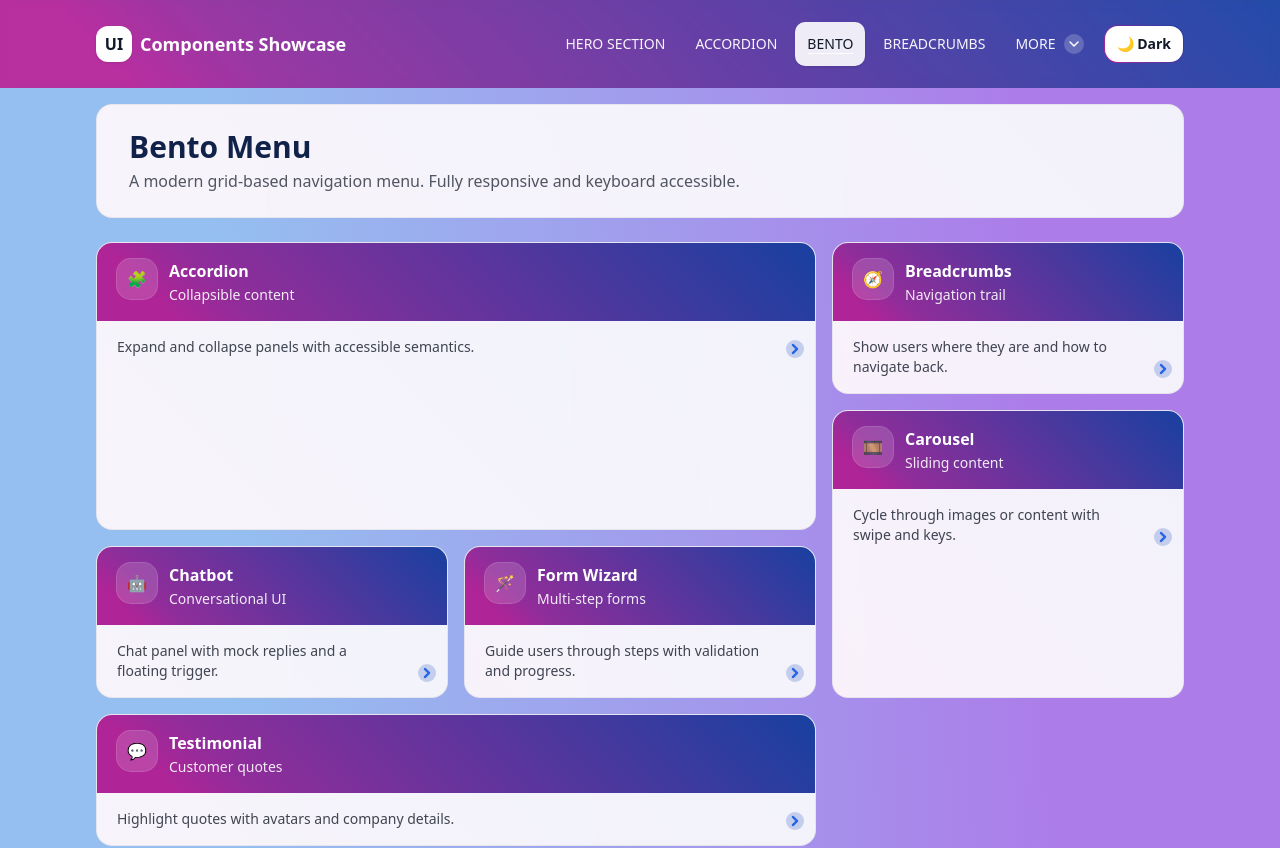
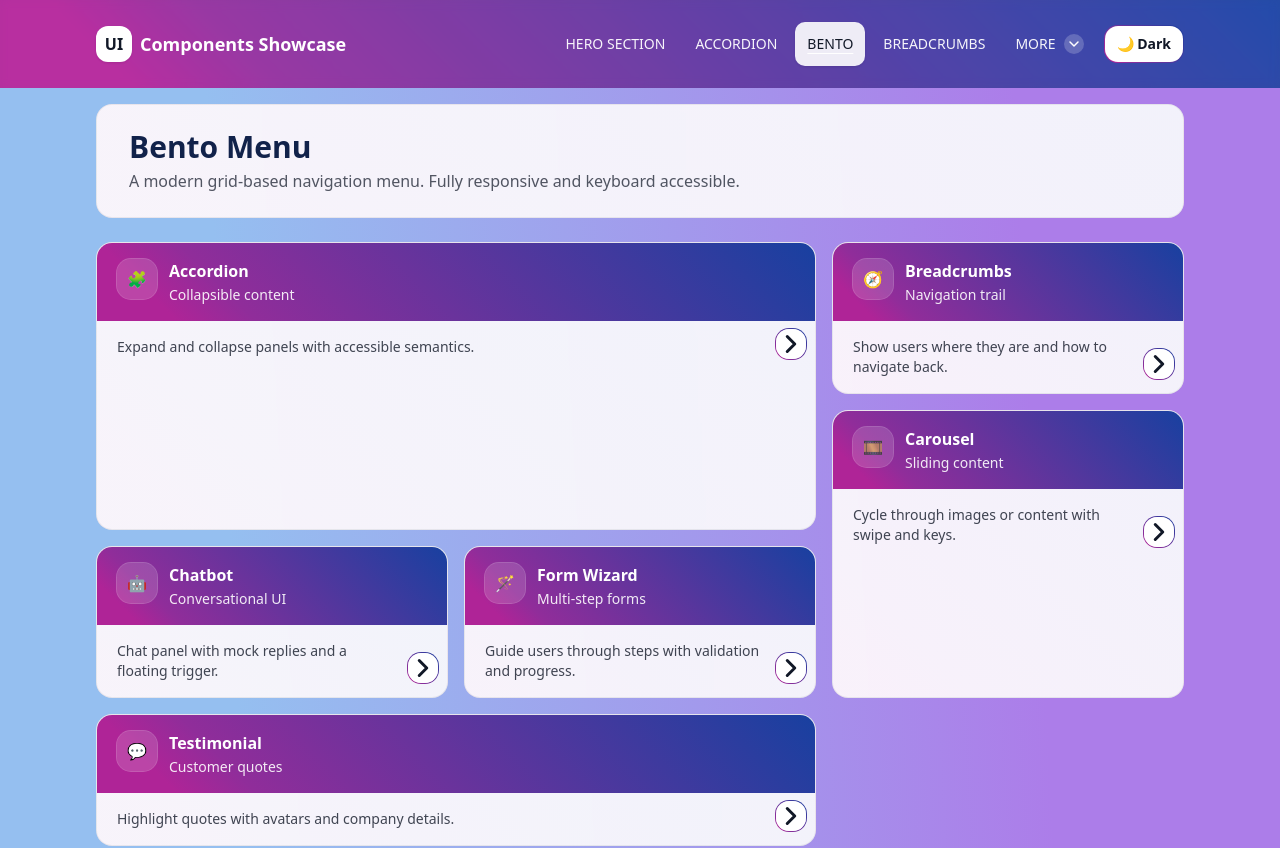
Before and after one commit to kavia-common/ui-components-showcase-3705-3714, a React (Create React App) app in the folder frontend_react_app/: page /bentomenu in a window 1280 px wide. Shown: the top 848 px of the page. Built offline with nearby package versions, Linux system fonts and the light colour scheme.

Commit message:
Checkpoint 101 - cgb1804199

```diff
--- a/frontend_react_app/src/components/ui/BentoMenu.jsx
+++ b/frontend_react_app/src/components/ui/BentoMenu.jsx
@@ -58,60 +58,50 @@ export default function BentoMenu({ items = [], className = "" }) {
     </div>
   );
 
-  // Body shows the concise 1–2 line description in the lighter answer surface.
-  // Keep layout and behavior intact; ensure accessible contrast and consistent placement.
-  const ExploreIcon = ({ decorative = true, label = "Explore" }) => {
   /**
-     * Chevron-in-circle built with currentColor so gradient text utility applies.
-     * Uses gradient text fill via bg-clip-text + text-transparent on a wrapper span.
-     * Adds a subtle outline for visibility against light surfaces.
+   * ExploreChevronIcon replicates the exact Accordion header affordance:
+   * - Wrapper: inline-flex h-8 w-8, rounded-full, bg-white/80 + backdrop-blur-sm
+   * - Gradient border ring: border-brand-gradient and ring-brand-inner
+   * - Transition: transform duration-200 ease-out
+   * - SVG: 18px chevron using the right-pointing path with #111827 stroke, 2.4 width, round caps/joins
+   * - Rotation: static for Bento (no expand state), but keep the same classes for consistency
    */
-    const svg = (
+  function ExploreChevronIcon({ decorative = true, label = "Explore" }) {
+    return (
+      <span
+        className={[
+          "inline-flex h-8 w-8 items-center justify-center rounded-full",
+          "bg-white/80 backdrop-blur-sm",
+          "border-brand-gradient ring-brand-inner",
+          "transition-transform duration-200 ease-out shadow-[0_1px_2px_rgba(0,0,0,0.08)]",
+        ].join(" ")}
+        role={decorative ? "presentation" : "img"}
+        aria-hidden={decorative ? "true" : undefined}
+        aria-label={decorative ? undefined : label}
+      >
         <svg
-        className="w-6 h-6 inline-block"
+          className="h-4.5 w-4.5"
           viewBox="0 0 24 24"
-        role="img"
-        aria-label={decorative ? undefined : label}
-        aria-hidden={decorative ? "true" : undefined}
-        focusable={decorative ? "false" : "true"}
+          role="presentation"
+          aria-hidden="true"
         >
-        {/* Use currentColor so the gradient text fill from the wrapper applies */}
-        <circle cx="12" cy="12" r="9" fill="currentColor" opacity="0.18" />
           <path
-          d="M10 8l4 4-4 4"
+            d="M9 6l6 6-6 6"
             fill="none"
-          stroke="currentColor"
+            stroke="#111827"
             strokeWidth="2.4"
             strokeLinecap="round"
             strokeLinejoin="round"
           />
         </svg>
-    );
-
-    return (
-      <span className="relative inline-flex">
-        {/* Outline/fallback layer to ensure contrast on very light backgrounds */}
-        <span
-          className="absolute inset-0"
-          aria-hidden="true"
-          style={{
-            filter: "drop-shadow(0 0 0.75px rgba(0,0,0,0.32))",
-          }}
-        >
-          {svg}
-        </span>
-        <span className="icon-gradient-major icon-gradient-text inline-flex relative">
-          {svg}
-        </span>
       </span>
     );
-  };
+  }
 
+  // Body shows the concise 1–2 line description in the lighter answer surface and places the icon bottom-right.
   const Body = ({ item }) => {
     const hasLink = !!item.href || !!item.onClick;
-    // If the tile itself is interactive, keep the icon decorative to avoid duplicating focus stops.
-    // If the tile is non-interactive, expose the icon label for SR discoverability.
-    const decorative = hasLink;
+    const decorative = hasLink; // keep decorative if tile itself is interactive
 
     return (
       <div className="px-5 py-4 relative">
@@ -120,15 +110,12 @@ export default function BentoMenu({ items = [], className = "" }) {
             <p className="text-sm leading-5 text-text/80 pr-8">
               {item.bodyText}
             </p>
-
-            {/* Larger explore icon anchored to bottom-right of the tile body.
-                - Non-interactive (decorative) when the entire tile is the control.
-                - Provides ARIA label if tile is not interactive. */}
+            {/* Exact Accordion-like affordance, anchored bottom-right; non-interactive */}
             <span
               className="pointer-events-none absolute bottom-2 right-2 z-10"
               aria-hidden={decorative ? "true" : undefined}
             >
-              <ExploreIcon decorative={decorative} />
+              <ExploreChevronIcon decorative={decorative} />
             </span>
           </>
         ) : (
@@ -143,7 +130,7 @@ export default function BentoMenu({ items = [], className = "" }) {
               className="pointer-events-none absolute bottom-2 right-2 z-10"
               aria-hidden={decorative ? "true" : undefined}
             >
-              <ExploreIcon decorative={decorative} />
+              <ExploreChevronIcon decorative={decorative} />
             </span>
           </>
         )}
```
Also changed, not shown: 2 other files (tests, documents, lock files or other folders). Lines whose indentation alone changed are shown as unchanged.
